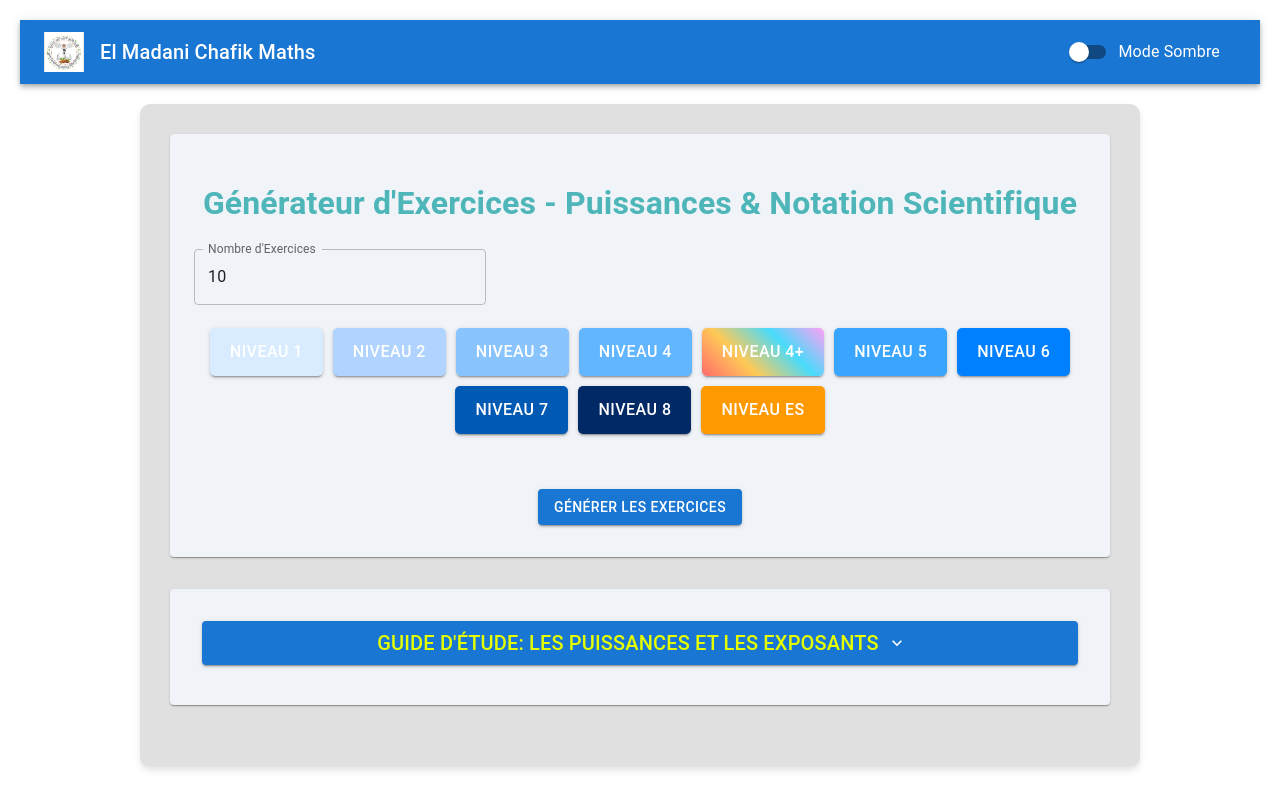
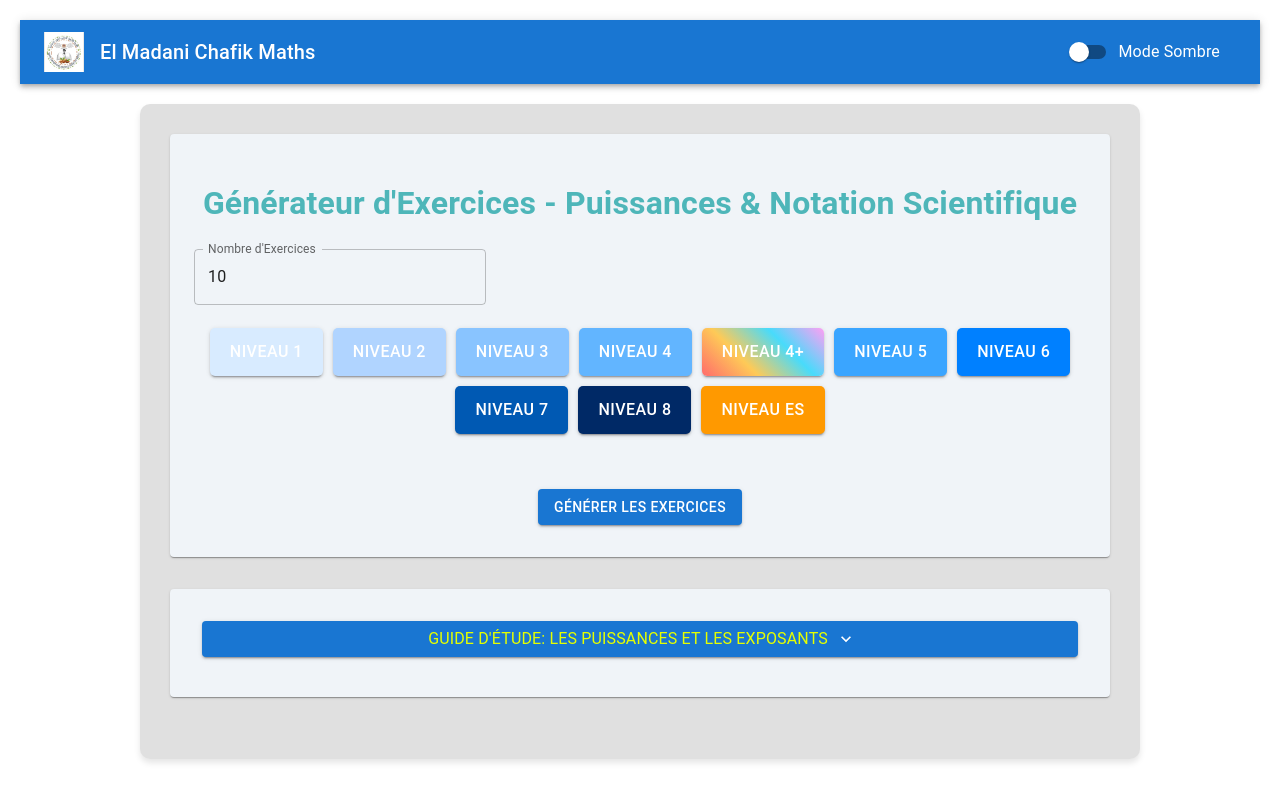
Before and after one commit to L-KH/math-exercises-generator, a React (Create React App) app: page /puissances-racines in a window 1280 px wide. Shown: the top 810 px of the page. Built offline with nearby package versions, Linux system fonts and the light colour scheme.

Commit message:
fix color2

```diff
--- a/src/App.css
+++ b/src/App.css
@@ -69,6 +69,11 @@ h1, h2 {
   color: #4eb6b9;
 }
 h6 {
+  text-align: center;
+  color: #7700ff;
+  font-size: 22px;
+}
+.h7 {
   text-align: center;
   color: #e5ff00;
   font-size: 22px;
--- a/src/ExercicesGenerator_puissance&racine.js
+++ b/src/ExercicesGenerator_puissance&racine.js
@@ -444,7 +444,7 @@ function ExerciseGeneratorPuissance() {
               variant="contained"
               color="primary"
             >
-              <Typography variant="h6">
+              <Typography className="h7">
                 Guide d'Étude: Les Puissances et Les Exposants
               </Typography>
             </Button>
```
